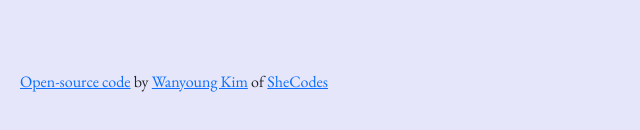
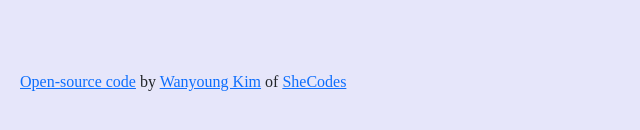
Before and after one commit to astral-monad/Vanilla-Weather-App, a plain HTML site: page index.html in a window 1280 px wide. Shown: the part 520-650 px from the top of the page, 0-640 px from the left. Drawn offline with nearby package versions, Linux system fonts and the light colour scheme; no server answers.

Commit message:
Update style.css

```diff
--- a/src/style.css
+++ b/src/style.css
@@ -85,7 +85,7 @@
       ul {list-style:none}
 
     #github {
-      font-family: "EB Garamond";
+      font-family: 'Caveat';
       position: fixed;
       top: 590px;
     left: 20px;
```
